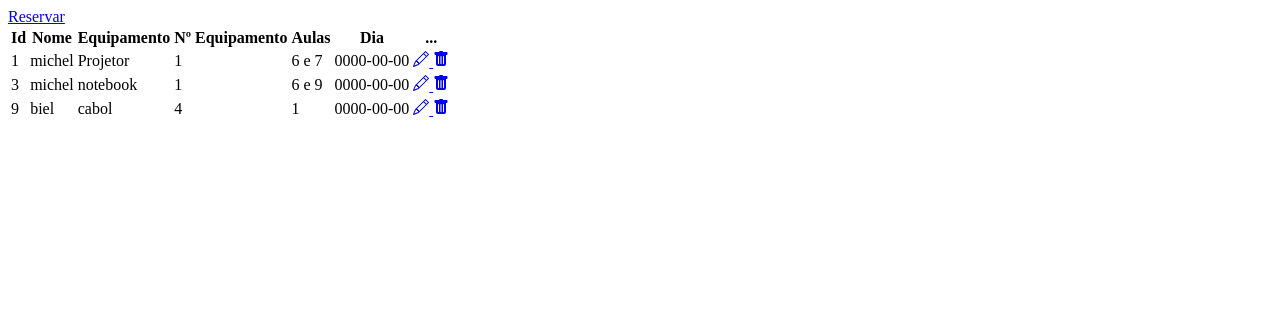
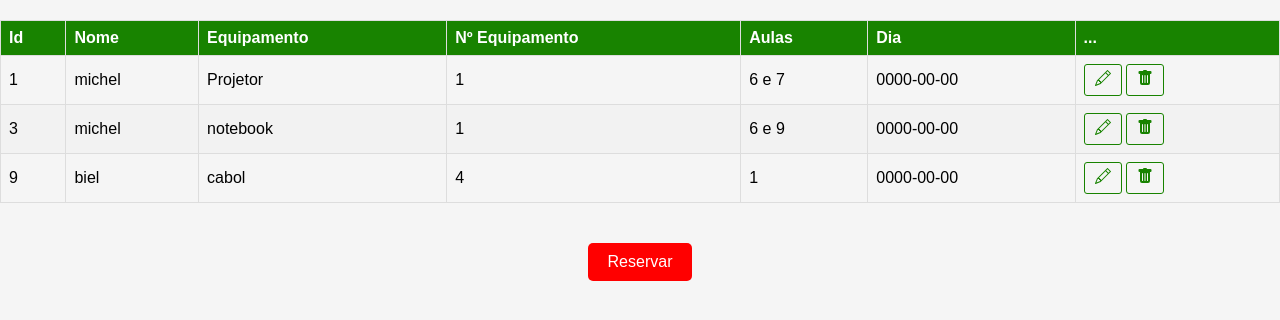
Before and after one commit to michelb948/ReservasHB, a PHP site: page /home.php in a window 1280 px wide. Shown: the top 320 px of the page. Run offline with PHP 8.4, Linux system fonts and the light colour scheme; data comes from the database, SQL or seed files in the repository.

Commit message:
Add files via upload

```diff
--- /dev/null
+++ b/home.css
@@ -0,0 +1,81 @@
+body {
+    font-family: Arial, sans-serif;
+    margin: 0;
+    padding: 0;
+    background-color: #f5f5f5;
+}
+
+.container {
+    max-width: 800px;
+    margin: 20px auto;
+    padding: 20px;
+
+}
+
+a {
+    text-decoration: none;
+    color:  rgb(24, 131, 0)
+}
+
+a:hover {
+    text-decoration: underline;
+}
+
+table {
+    width: 100%;
+    border-collapse: collapse;
+    margin-top: 20px;
+}
+
+table th, table td {
+    padding: 8px;
+    border: 1px solid #ddd;
+    text-align: left;
+}
+
+table th {
+    background-color: rgb(24, 131, 0);
+    color: #fff;
+}
+
+table tr:nth-child(even) {
+    background-color: #f2f2f2;
+}
+
+table tr:hover {
+    background-color: #e5e5e5;
+}
+
+.btn {
+    display: inline-block;
+    padding: 5px 10px;
+    border: 1px solid  rgb(24, 131, 0);
+    color:  rgb(24, 131, 0);
+    border-radius: 3px;
+    text-decoration: none;
+}
+
+.btn:hover {
+    background-color: #007bff;
+    color: #fff;
+}
+
+.container {
+    text-align: center;
+
+}
+
+.teste {
+    display: inline-block;
+    padding: 10px 20px;
+    background-color: red;
+    color: white;
+    text-decoration: none;
+    border: none;
+    border-radius: 5px;
+    transition: background-color 0.3s ease;
+}
+
+.teste:hover {
+    background-color: darkred;
+}
--- a/home.php
+++ b/home.php
@@ -1,22 +1,21 @@
 <?php
-
 include_once("config.php");
 
 $sql = "SELECT * FROM reservas1";
-
 $result = $conexao->query($sql);
 
+if ($result) {
     ?>
-
     <!DOCTYPE html>
     <html lang="pt-br">
     <head>
         <meta charset="UTF-8">
         <meta name="viewport" content="width=device-width, initial-scale=1.0">
         <title>Página Principal</title>
+        <link rel="stylesheet" href="home.css">
     </head>
     <body>
-    <a href="formulario.php">Reservar</a>
+
         <table>
             <thead>
                 <th>Id</th>
@@ -29,7 +28,6 @@ $result = $conexao->query($sql);
             </thead>
             <tbody>
                 <?php
-
                 while ($user_data = mysqli_fetch_assoc($result)) {
                     echo "<tr>";
                     echo "<td>" . $user_data['id'] . "</td>";
@@ -39,12 +37,12 @@ $result = $conexao->query($sql);
                     echo "<td>" . $user_data['sexo'] . "</td>";
                     echo "<td>" . $user_data['data_nasc'] . "</td>";
                     echo "<td>
-                    <a class='btn btn-primary' href='edit.php?id=$user_data[id]'>
+                        <a class='btn btn-primary' href='edit.php?id=" . $user_data['id'] . "'>
                             <svg xmlns='http://www.w3.org/2000/svg' width='16' height='16' fill='currentColor' class='bi bi-pencil' viewBox='0 0 16 16'>
                             <path d='M12.146.146a.5.5 0 0 1 .708 0l3 3a.5.5 0 0 1 0 .708l-10 10a.5.5 0 0 1-.168.11l-5 2a.5.5 0 0 1-.65-.65l2-5a.5.5 0 0 1 .11-.168zM11.207 2.5 13.5 4.793 14.793 3.5 12.5 1.207zm1.586 3L10.5 3.207 4 9.707V10h.5a.5.5 0 0 1 .5.5v.5h.5a.5.5 0 0 1 .5.5v.5h.293zm-9.761 5.175-.106.106-1.528 3.821 3.821-1.528.106-.106A.5.5 0 0 1 5 12.5V12h-.5a.5.5 0 0 1-.5-.5V11h-.5a.5.5 0 0 1-.468-.325'/>
                             </svg>
                         </a>
-                    <a class='btn btn-primary' href='delete.php?id=$user_data[id]'>
+                        <a class='btn btn-primary' href='delete.php?id=" . $user_data['id'] . "' onclick='return confirmarExclusao();'>
                             <svg xmlns='http://www.w3.org/2000/svg' width='16' height='16' fill='currentColor' class='bi bi-trash-fill' viewBox='0 0 16 16'>
                             <path d='M2.5 1a1 1 0 0 0-1 1v1a1 1 0 0 0 1 1H3v9a2 2 0 0 0 2 2h6a2 2 0 0 0 2-2V4h.5a1 1 0 0 0 1-1V2a1 1 0 0 0-1-1H10a1 1 0 0 0-1-1H7a1 1 0 0 0-1 1zm3 4a.5.5 0 0 1 .5.5v7a.5.5 0 0 1-1 0v-7a.5.5 0 0 1 .5-.5M8 5a.5.5 0 0 1 .5.5v7a.5.5 0 0 1-1 0v-7A.5.5 0 0 1 8 5m3 .5v7a.5.5 0 0 1-1 0v-7a.5.5 0 0 1 1 0'/>
                             </svg>
@@ -52,11 +50,23 @@ $result = $conexao->query($sql);
                     </td>";
                     echo "</tr>";
                 }
-
                 ?>
             </tbody>
         </table>
+        <div class="container">
+            <a class="teste" href="formulario.php">Reservar</a>
+        </div>
 
+        <script>
+            function confirmarExclusao() {
+                return confirm("Tem certeza que deseja deletar?");
+            }
+        </script>
 
     </body>
     </html>
+<?php
+} else {
+    echo "Erro ao executar a consulta SQL: " . $conexao->error;
+}
+?>
```
Lines whose indentation alone changed are shown as unchanged.
